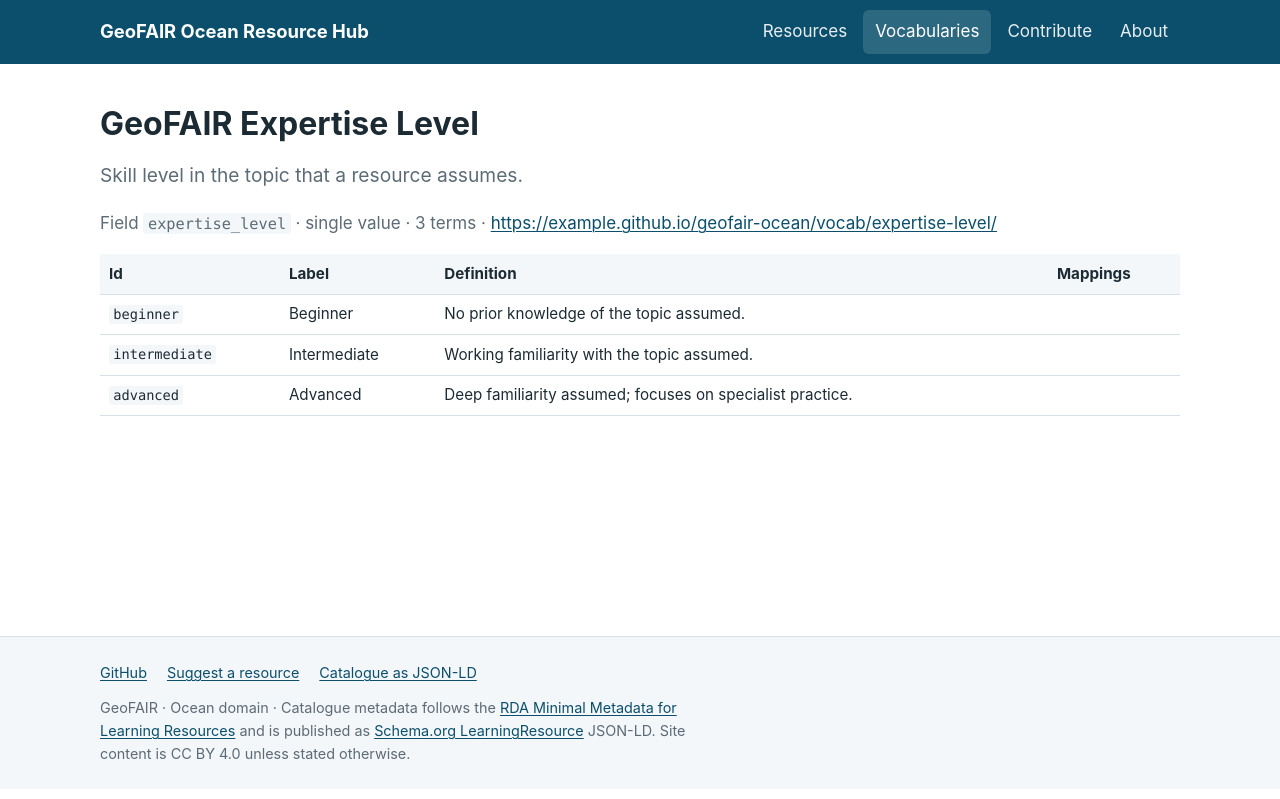
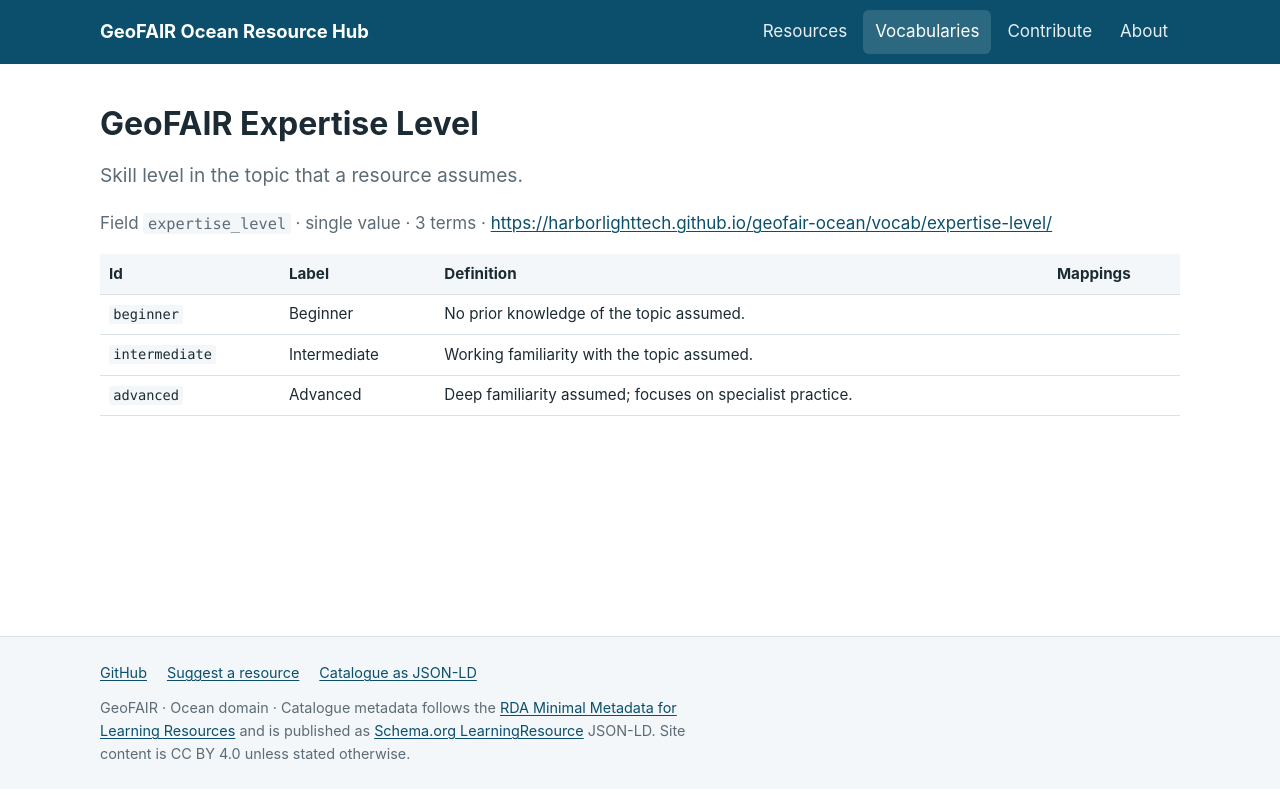
Before and after one commit to harborlighttech/geofair-ocean, a Jekyll site: the page built from vocab/expertise-level.md, in a window 1280 px wide. Shown: the top 799 px of the page. Built offline with Jekyll 4.4.1, drawn with Linux system fonts in a browser that asks for light colours; part of the change alters nothing that is shown.

Commit message:
Update URLs for harborlighttech organization

```diff
--- a/_config.yml
+++ b/_config.yml
@@ -16,9 +16,9 @@ contact_email: ""                                      # optional; shown in foot
 # Published site location. For a project site this is
 #   url: https://<org>.github.io   baseurl: /<repo>
 # For a user/organisation site or a custom domain, baseurl is "".
-url: "https://example.github.io"                       # TODO
+url: "https://harborlighttech.github.io"                       # TODO
 baseurl: "/geofair-ocean"                              # TODO
-github_repo: "https://github.com/example/geofair-ocean"  # TODO
+github_repo: "https://github.com/harborlighttech/geofair-ocean"  # TODO
 
 # --- Colour scheme ----------------------------------------------------------
 # Each value becomes a CSS custom property (--c-<key>) in <head>, so the whole
@@ -55,9 +55,9 @@ nav:
 
 footer_links:
   - title: "GitHub"
-    url: "https://github.com/example/geofair-ocean"   # TODO
+    url: "https://github.com/harborlighttech/geofair-ocean"   # TODO
   - title: "Suggest a resource"
-    url: "https://github.com/example/geofair-ocean/issues/new?template=new-resource.yml"  # TODO
+    url: "https://github.com/harborlighttech/geofair-ocean/issues/new?template=new-resource.yml"  # TODO
 
 # --- Catalogue behaviour ----------------------------------------------------
 catalogue:
```
